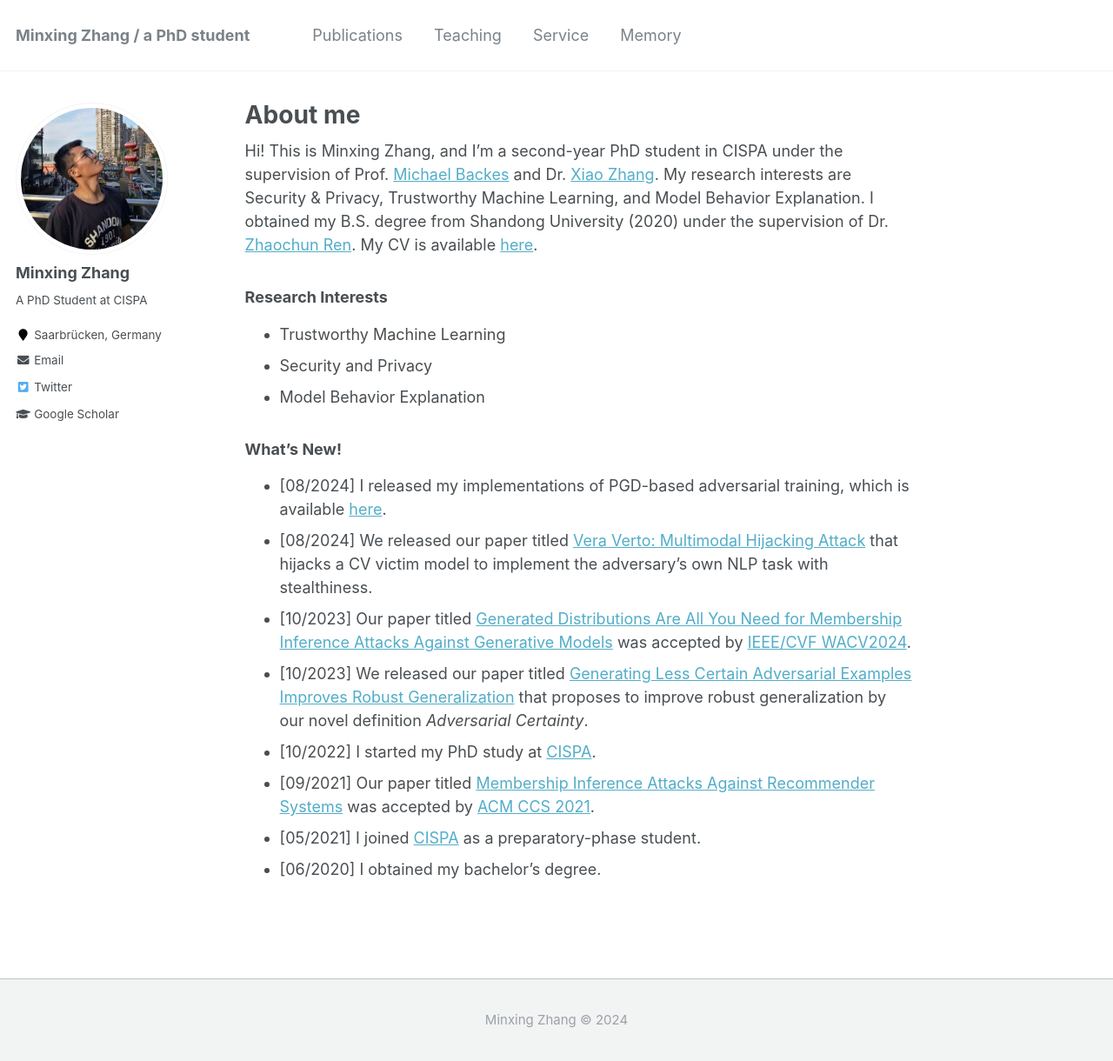
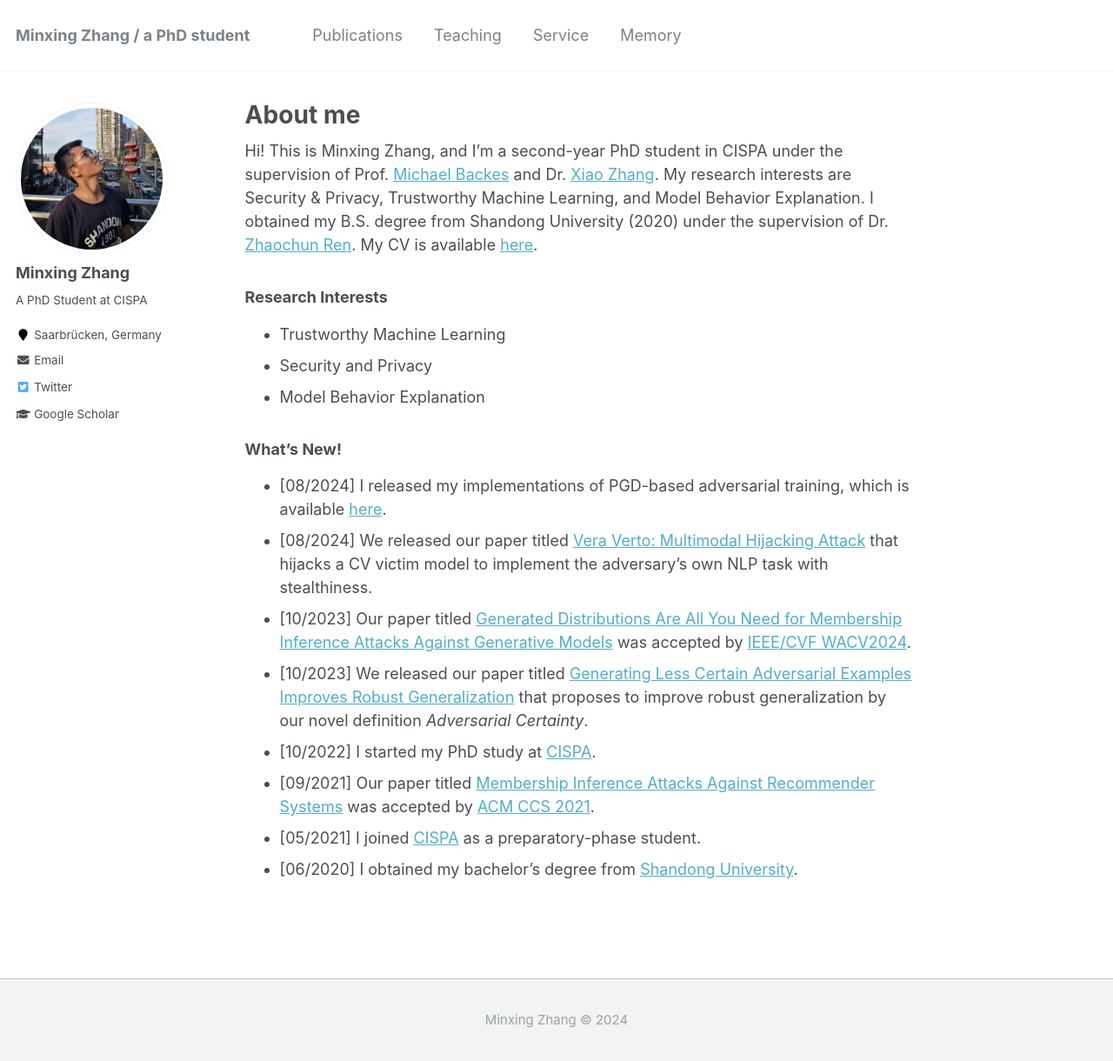
Before and after one commit to WJEN-orz/WJEN-orz.github.io, a Jekyll site: the page built from _pages/about.md, in a window 1280 px wide and 1220 px high. Shown: the whole window at 87% size. Built offline with Jekyll 4.4.1, drawn with Linux system fonts in a browser that asks for light colours.

Commit message:
Update about.md

```diff
--- a/_pages/about.md
+++ b/_pages/about.md
@@ -26,4 +26,4 @@ My CV is available [here](./CV.pdf).
 - [10/2022] I started my PhD study at [CISPA](https://cispa.de/en).
 - [09/2021] Our paper titled [Membership Inference Attacks Against Recommender Systems](https://dl.acm.org/doi/10.1145/3460120.3484770) was accepted by [ACM CCS 2021](https://www.sigsac.org/ccs/CCS2021/).
 - [05/2021] I joined [CISPA](https://cispa.de/en) as a preparatory-phase student.
-- [06/2020] I obtained my bachelor's degree.
+- [06/2020] I obtained my bachelor's degree from [Shandong University](https://www.sdu.edu.cn/).
```
